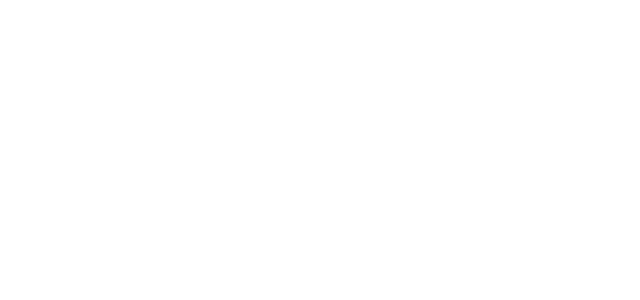
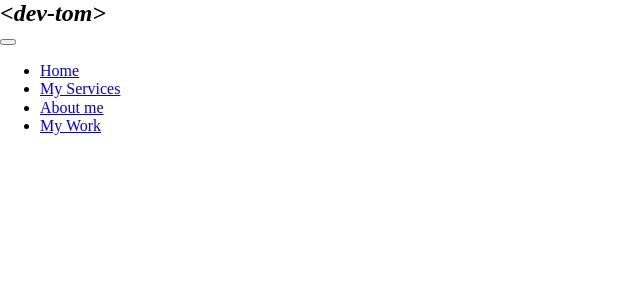
Before and after one commit to TSYF/portfolio_1, a Vue app: page / in a window 1280 px wide. Shown: the top 300 px of the page, without its empty margins (0-640 px from the left). Built offline with nearby package versions, Linux system fonts and the light colour scheme.

Commit message:
Header and Navbar

```diff
--- a/package.json
+++ b/package.json
@@ -11,6 +11,7 @@
   },
   "devDependencies": {
     "@vitejs/plugin-vue": "^3.0.1",
+    "sass": "^1.54.8",
     "vite": "^3.0.4"
   }
 }
--- a/src/App.vue
+++ b/src/App.vue
@@ -1,8 +1,9 @@
 <script setup>
+import THeader from "@/components/THeader.vue";
 </script>
 
 <template>
+    <THeader />
 </template>
 
-<style scoped>
-</style>
+<style scoped></style>
--- /dev/null
+++ b/src/components/THeader.vue
@@ -0,0 +1,23 @@
+<template>
+    <header>
+        <div class="logo">
+            <span>&lt;dev-tom&gt;</span>
+        </div>
+        <button class="nav-toggle" aria-label="toggle navigation">
+            <span class="hamburger"></span>
+        </button>
+        <TNavbar />
+    </header>
+</template>
+
+<script setup>
+import TNavbar from "./TNavbar.vue";
+</script>
+
+<style lang="scss" scoped>
+.logo {
+    font-size: 1.5rem;
+    font-weight: bold;
+    font-style: italic;
+}
+</style>
--- /dev/null
+++ b/src/components/TNavbar.vue
@@ -0,0 +1,22 @@
+<template>
+    <nav class="nav">
+        <ul class="nav__list">
+            <li class="nav__item">
+                <a href="#home" class="nav__link">Home</a>
+            </li>
+            <li class="nav__item">
+                <a href="#services" class="nav__link">My Services</a>
+            </li>
+            <li class="nav__item">
+                <a href="#about" class="nav__link">About me</a>
+            </li>
+            <li class="nav__item">
+                <a href="#work" class="nav__link">My Work</a>
+            </li>
+        </ul>
+    </nav>
+</template>
+
+<script setup></script>
+
+<style lang="scss" scoped></style>
```
Also changed, not shown: 1 other file (tests, documents, lock files or other folders).
